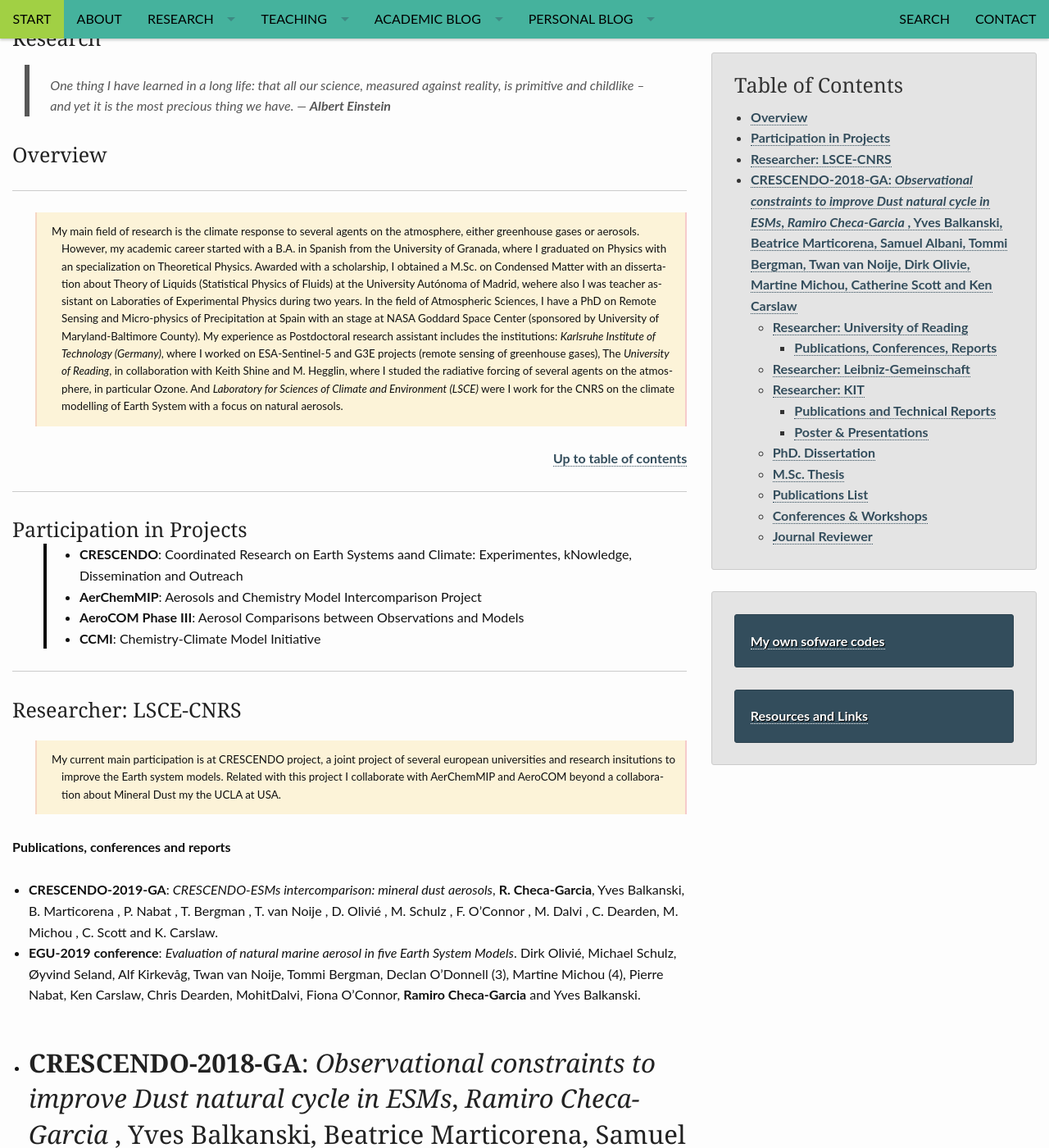
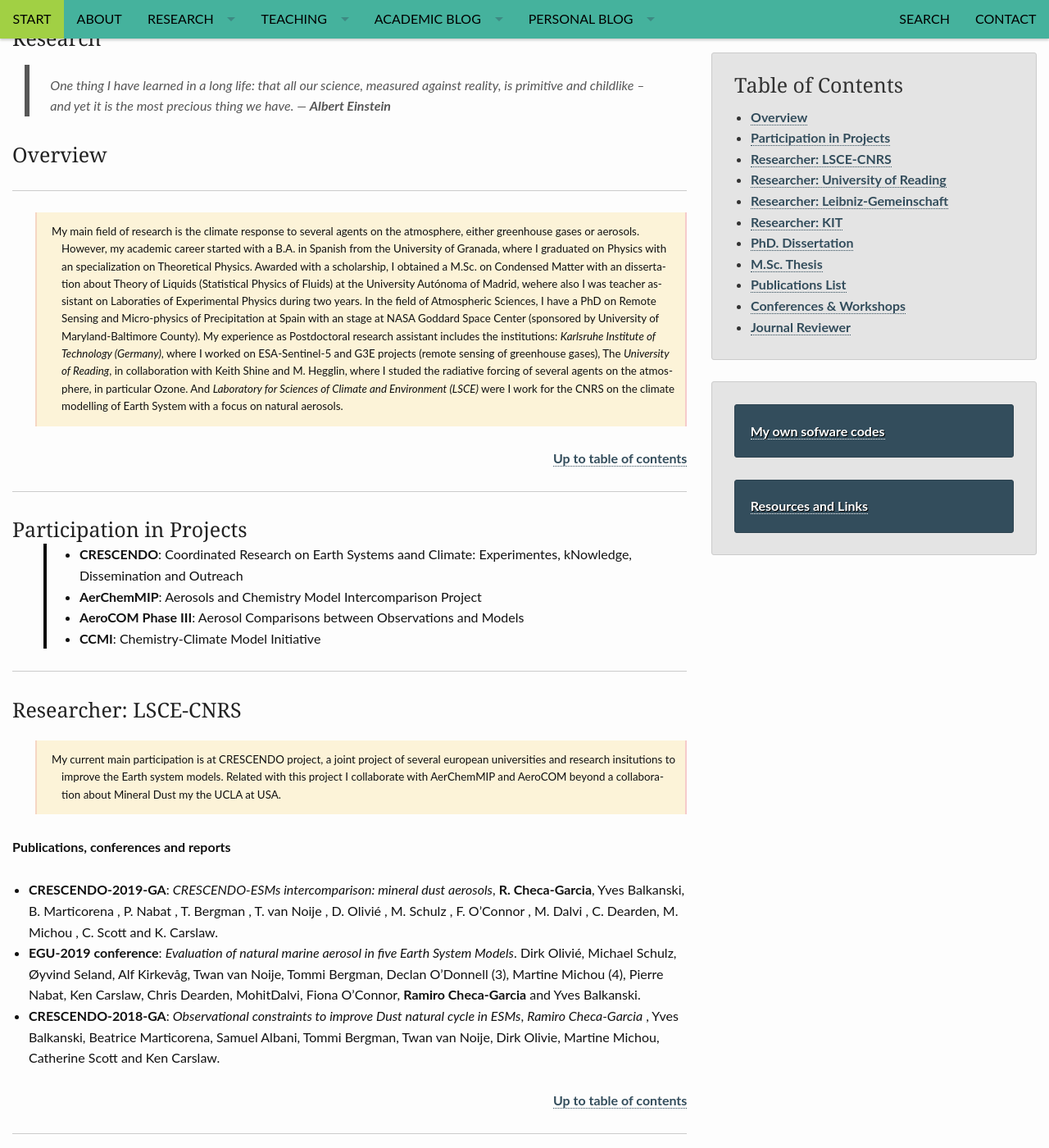
Before and after one commit to RCHG/rchg.github.io, a Jekyll site: the page built from pages/research_overview.md, in a window 1280 px wide and 1400 px high, scrolled down 270 px. Shown: the whole window at 82% size. Built offline with Jekyll 4.4.1, drawn with Linux system fonts in a browser that asks for light colours; nearby versions of some CDN libraries; comment, search, counter and statistics services are not loaded; some of the changed text lies outside the part shown.

Commit message:
Update research_overview.md

```diff
--- a/pages/research_overview.md
+++ b/pages/research_overview.md
@@ -66,7 +66,12 @@
 
 - **CRESCENDO-2019-GA**: *CRESCENDO-ESMs intercomparison: mineral dust aerosols*, **R. Checa-Garcia**, Yves Balkanski, B. Marticorena , P. Nabat , T. Bergman , T. van Noije , D. Olivié , M. Schulz , F. O’Connor , M. Dalvi , C. Dearden, M. Michou , C. Scott and K. Carslaw.
 - **EGU-2019 conference**: *Evaluation of natural marine aerosol in five Earth System Models*. Dirk Olivié, Michael Schulz, Øyvind Seland, Alf Kirkevåg, Twan van Noije, Tommi Bergman, Declan O’Donnell (3), Martine Michou (4), Pierre Nabat, Ken Carslaw, Chris Dearden, MohitDalvi, Fiona O’Connor, **Ramiro Checa-Garcia** and Yves Balkanski.
-- **CRESCENDO-2018-GA**: *Observational constraints to improve Dust natural cycle in ESMs*, *Ramiro Checa-Garcia* , Yves Balkanski, Beatrice Marticorena, Samuel Albani, Tommi Bergman, Twan van Noije, Dirk Olivie, Martine Michou, Catherine Scott and Ken Carslaw
+- **CRESCENDO-2018-GA**: *Observational constraints to improve Dust natural cycle in ESMs*, *Ramiro Checa-Garcia* , Yves Balkanski, Beatrice Marticorena, Samuel Albani, Tommi Bergman, Twan van Noije, Dirk Olivie, Martine Michou, Catherine Scott and Ken Carslaw.
+
+<small markdown="1">[Up to table of contents](#toc)</small>
+{: .text-right }
+
+
 ---
 ### Researcher: University of Reading
 
@@ -75,14 +80,15 @@
 ) in the [recent slowdown](https://www.smurphs.leeds.ac.uk/new-publication-the-contribution-of-greenhouse-gases-to-the-recent-slowdown-in-global-mean-temperature-trends/). The main project is the [SMURPHS project](https://www.smurphs.leeds.ac.uk/) in which several universities of United Kingdom are collaborating. Other projects in which I participate are CAMS and SPARC iniciative.
 {:.smallblock}
 
-#### Publications, Conferences, Reports
-
-**Radiative Forcing and Climate Change**
+**Publications, Conferences, Reports**
 
 - <div data-badge-type="1" data-doi="10.1002/2017GL076770" data-hide-no-mentions="true" class="altmetric-embed"></div>   *Historical Tropospheric and Stratospheric Ozone Radiative Forcing Using the CMIP6 Database*, **R Checa-Garcia**, MI Hegglin, D. Kinnison, D. Plummer, KP Shine 'Geophysical Research Letters' 45 (7), Pages 3264
 - <div data-badge-type="1" data-doi="10.1088/1748-9326/11/9/094018" data-hide-no-mentions="true" class="altmetric-embed"></div>  *The contribution of greenhouse gases to the recent slowdown in global-mean temperature trends*, **R Checa-Garcia**, KP Shine, MI Hegglin, 'Environmental Research Letters' 11 (9), 094018
 - **EGU 2018 conference** *Historical Tropospheric and Stratospheric Ozone Radiative Forcing Using the CMIP6 Database*, **R Checa-Garcia**, MI Hegglin, D. Kinnison, D. Plummer, KP Shine.
 {:.smallquote}
+
+<small markdown="1">[Up to table of contents](#toc)</small>
+{: .text-right }
 
 ---
 
@@ -97,9 +103,7 @@
 The central goal of the project I was working is related with a consolidation of the [ESA satellite Sentinel-5](https://sentinel.esa.int/web/sentinel/missions/sentinel-5) requirements but also involved ESA satellite Sentinel-5p as well as the Geostationary Emission Explorer for Europe (G3E). This means a detailed study of the different error sources like instrumental, spectroscopy, forward models errors derived of an effective description of the atmosphere aerosols and cirrus. To be able to conduct this research I use state of the art retrieval algorithms (inverse problem and radiative transfer solver) with trial ensembles of geophysical scenarios. Additional aspects of the research are: evaluate the cloud cover with Meteosat datasets, integrate satellite products of MODIS and CALIPSO with datasets obtained from offline chemical transport model.
 {:.smallblock}
 
-#### Publications and Technical Reports
-
-**Remote Sensing of Trace Gases**
+**Publications, Reports and conferences**
 
 - *Geostationary Emission Explorer for Europe (G3E): mission concept and initial performance assessment.*
 A Butz, J Orphal, **R Checa-Garcia**, F Friedl-Vallon, T von Clarmann, , H Bovensmann, O Hasekamp, J Landgraf, T Knigge, D Weise, O Sqalli-Houssini, D Kemper, 'Atmospheric Measurement Techniques' 8 (11), 4719-4734
@@ -108,21 +112,13 @@
 - *Spectroscopy relevance on SWIR requirements for S5 satellite*. *ESA Technical report (2013)*
 - *Remote Sensing G3E–Geostationary Emission Explorer for Europe: mission concept*, *AGU - Geophysical Research Abstracts*, T. Knigge, F. Schmuelling A. Butz, J. Orphal, H. Bovensmann, T. von Clarmann, F. Friedl-Vallon, F. Hase, **R Checa-Garcia**, G. Hechenblaikner, October 2014.
 - *Remote Sensing Simulated retrievals of methane total columns in support of future satellite missions: an error sources analysis*, *EGU - Geophysical Research Abstracts*, **Ramiro Checa-Garcia**, Frans Alkemade, Vicent Boudon, Constanze Fischerkeller, Philipp Hahne, Frank Hase, Ha Tran, Jochen Landgraf, Andre Butz, April 2014.
-{:.smallquote}
-
-<small markdown="1">[Up to table of contents](#toc)</small>
-{: .text-right }
-
-#### Poster & Presentations
-
-**Remote Sensing of Trace Gases**
-
 - [IWGGMS-9 conference](http://zenodo.org/record/11105/files/I_4_2014-06-23_HITRAN_SAO_Butz.pdf): *Seasonal carbon uptake as seen from an improved version of RemoTeC*. A. Butz, A. Babenhauserheide , M. Bertleff, **R. Checa-Garcia**, K. Fischerkeller, P. Hahne, F. Klappenbach, J.Kostinek, K. Stammberger, S.Basu, S.Guerlet, R.Detmers, O.Hasekamp, J. Landgraf, S. Houweling
 - [IWGGMS-10 conference](http://iwggms.azurewebsites.net/0530%5Cpm%5C20_AndreButz.pdf): *Remote Sensing of Greenhouse Gases for Carbon Cycle Modelling (RemoteC): Algorithm Developments, Ground‐Based Instrumentation, and Modelling Aspects*. A.Butz, I.Aben, A.Babenhauserheide, S.Basu, M.Bertleff, **R. Checa‐Garcia**, C.Frankenberg, P.Hahne, F.Hase, O.Hasekamp, S.Houweling, F.Klappenbach, J.Kostinek, J.Landgraf, W.Peters
 - [EGU 2014](http://presentations.copernicus.org/EGU2014-12970_presentation.pdf): *Comparing Ensemble Kalman filter and 4DVar data assimilation systems for CO2 flux inversions*. Arne Babenhauserheide, P. Hahne, **R. Checa-Garcia**, F. Klappenbach, S. Dohe, S. Basu, S. Houweling, W. Peters, A. Butz. [^1]
 - [HITRAN 2014 Conference](http://www.cfa.harvard.edu/HITRAN/Download/Proceedings-2014.pdf):  *Remote Sensing of Greenhouse gases and their sources and sinks*. André Butz, Arne Babenhauserheide, Marco Bertleff , **Ramiro Checa-Garcia**, Philipp Hahne, Frank Hase, Friedrich Klappenbach, Julian Kostinek, Ilse Aben, Otto Hasekamp, Jochen Landgraf, Arno de Lange, André Galli, Sourish Basu.
 - [AGU-2014 Meeting](http://fallmeeting.agu.org/2014/files/2014/12/Friday-Daily-Newspaper.pdf): *Remote Sensing G3E–Geostationary Emission Explorer for Europe: mission concept*. T. Knigge, F. Schmuelling A. Butz, J. Orphal, H. Bovensmann, T. von Clarmann, F. Friedl-Vallon, F. Hase, **R Checa-Garcia**, G. Hechenblaikner
 {:.smallquote}
+
 
 <small markdown="1">[Up to table of contents](#toc)</small>
 {: .text-right }
```
